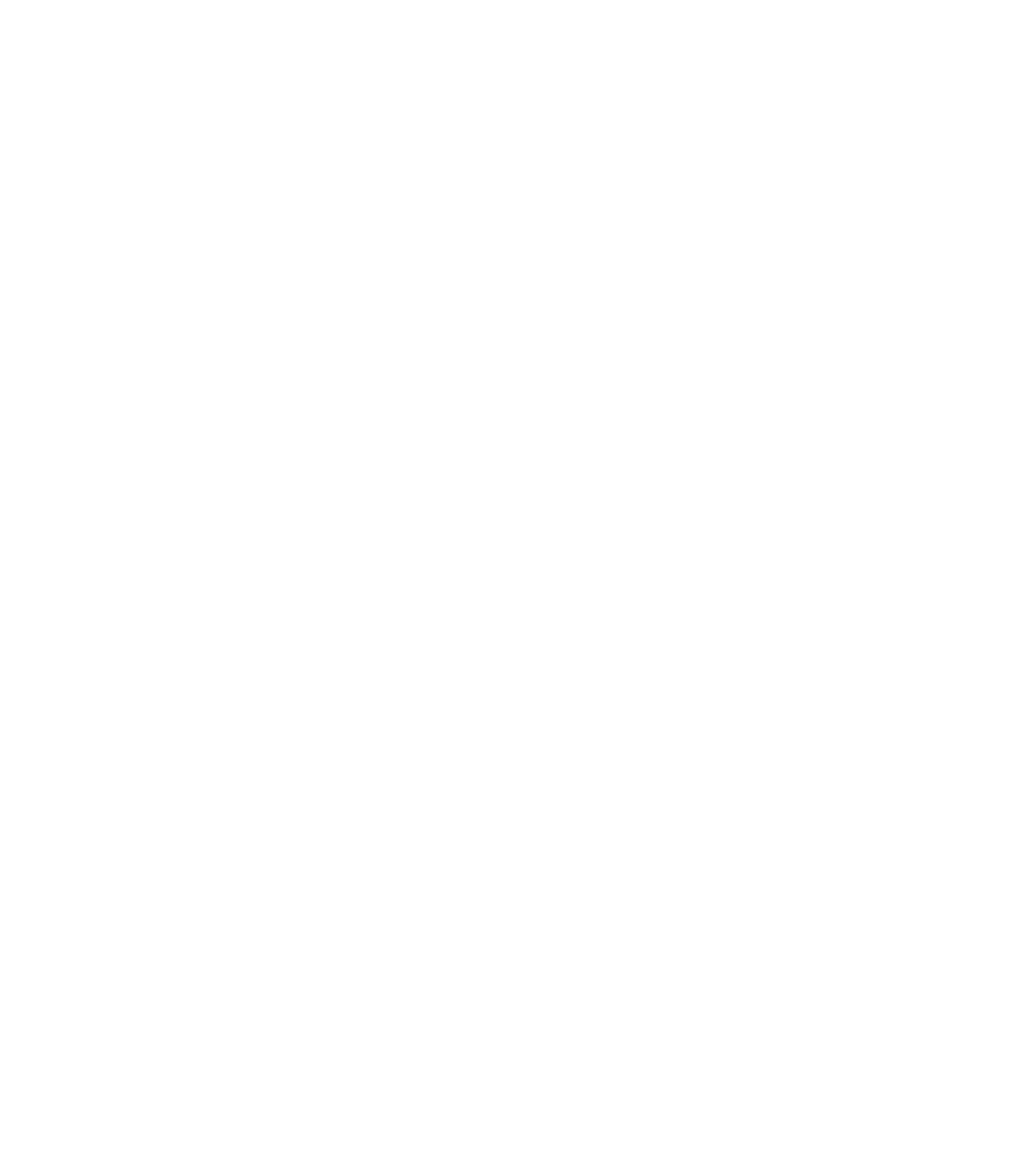
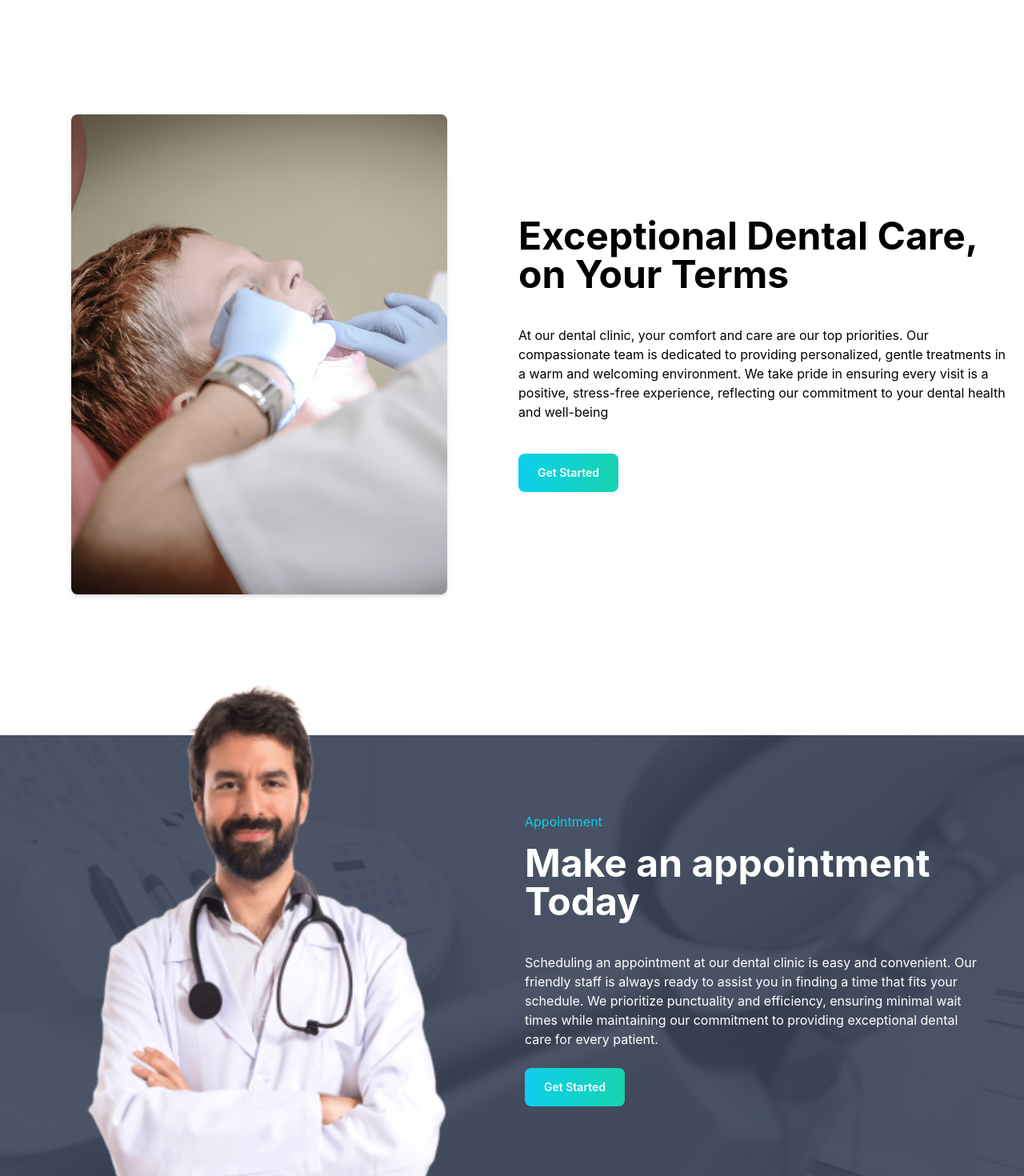
Before and after one commit to Riday1/dentist-client, a React (Create React App) app: page / in a window 1280 px wide. Shown: the part 1740-3210 px from the top of the page at 80% size. Before the commit the page ends 1787 px from the top, so only its background shows below. Built offline with nearby package versions, Linux system fonts and the light colour scheme.

Commit message:
appointment section has done

```diff
--- /dev/null
+++ b/src/Pages/Home/AppointmentBanner/AppointmentBanner.css
@@ -0,0 +1,18 @@
+.banner-background1 {
+    position: relative;
+    /* display: inline-block; */
+    background-image: url('../../../assets/images/appointment.png');
+}
+
+/* .banner-background1::before {
+    content: '';
+    position: absolute;
+    left: 0;
+    top: 0;
+    width: 100%;
+    height: 100%;
+    display: inline-block;
+    background: linear-gradient(to right, rgba(255, 253, 253, 0.897) 100%, rgba(245, 243, 243, 0.966) 100%);
+
+
+} */
--- /dev/null
+++ b/src/Pages/Home/AppointmentBanner/AppointmentBanner.js
@@ -0,0 +1,24 @@
+import React from 'react';
+import './AppointmentBanner.css';
+
+
+import doctor from '../../../assets/images/doctor-small.png'
+const AppointmentBanner = () => {
+    return (
+        <div className="hero  my-20 px-5 banner-background1 py-20">
+            <div className="hero-content flex-col justify-between lg:flex-row-reverse ">
+                <div className="w-full lg:w-1/2  lg:text-left px-4 text-justify">
+                    <p className='text-bold text-primary'>Appointment</p>
+                    <h1 className="text-5xl font-bold my-4 text-white">Make an appointment Today</h1>
+                    <p className="py-6 text-white">
+                        Scheduling an appointment at our dental clinic is easy and convenient. Our friendly staff is always ready to assist you in finding a time that fits your schedule. We prioritize punctuality and efficiency, ensuring minimal wait times while maintaining our commitment to providing exceptional dental care for every patient.
+                    </p>
+                    <button className='btn border-none text-white  bg-gradient-to-r from-primary to-secondary px-6'>Get Started</button>
+                </div>
+                <img src={doctor} className='absolute hidden lg:block lg:w-1/2  h-[636px] left-0 bottom-0' alt="" />
+            </div>
+        </div>
+    );
+};
+
+export default AppointmentBanner;
--- a/src/Pages/Home/Banner/Banner.js
+++ b/src/Pages/Home/Banner/Banner.js
@@ -7,7 +7,7 @@
     return (
         <div className="hero  min-h-screen banner-background px-5">
             <div className="hero-content flex-col lg:flex-row">
-                <div className="w-1/2 text-center lg:text-left ">
+                <div className="w-full lg:w-1/2 text-center lg:text-left ">
                     <h1 className="text-5xl font-bold my-4">Your New Smile <br /> Starts Here</h1>
                     <p className="py-6">
                         Provident cupiditate voluptatem et in. Quaerat fugiat ut assumenda excepturi exercitationem
@@ -15,7 +15,7 @@
                     </p>
                     <button className='btn border-none text-white  bg-gradient-to-r from-primary to-secondary px-6'>Get Started</button>
                 </div>
-                <div className="w-1/2 shrink-0 shadow-2xl ">
+                <div className="w-full lg:w-1/2 shrink-0 shadow-2xl ">
                     <img src={image} className='w-full' alt="" />
                 </div>
             </div>
--- /dev/null
+++ b/src/Pages/Home/Banner2/Banner2.js
@@ -0,0 +1,20 @@
+import React from 'react';
+import treatment from '../../../assets/images/treatment.png'
+const Banner2 = () => {
+    return (
+        <div className=" my-20 py-20">
+            <div className="hero-content flex-col lg:flex-row ">
+                <div className="lg:text-left w-full lg:w-1/2 text-center">
+                    <img src={treatment} className='rounded-lg shadow-md w-[470px] h-[600px] mx-auto' alt="" />
+                </div>
+                <div className="w-full lg:w-1/2  space-y-10">
+                    <h1 className='text-5xl font-bold '>Exceptional Dental Care, on Your Terms</h1>
+                    <p className='text-md'>At our dental clinic, your comfort and care are our top priorities. Our compassionate team is dedicated to providing personalized, gentle treatments in a warm and welcoming environment. We take pride in ensuring every visit is a positive, stress-free experience, reflecting our commitment to your dental health and well-being</p>
+                    <button className='btn border-none text-white  bg-gradient-to-r from-primary to-secondary px-6'>Get Started</button>
+                </div>
+            </div>
+        </div>
+    );
+};
+
+export default Banner2;
--- a/src/Pages/Home/Home/Home.js
+++ b/src/Pages/Home/Home/Home.js
@@ -2,6 +2,8 @@
 import Banner from '../Banner/Banner';
 import Stats from '../Stat/Stats';
 import Services from '../Services/Services';
+import Banner2 from '../Banner2/Banner2';
+import AppointmentBanner from '../AppointmentBanner/AppointmentBanner';
 
 const Home = () => {
     return (
@@ -9,6 +11,8 @@
             <Banner></Banner>
             <Stats></Stats>
             <Services></Services>
+            <Banner2></Banner2>
+            <AppointmentBanner></AppointmentBanner>
 
         </div>
     );
```
